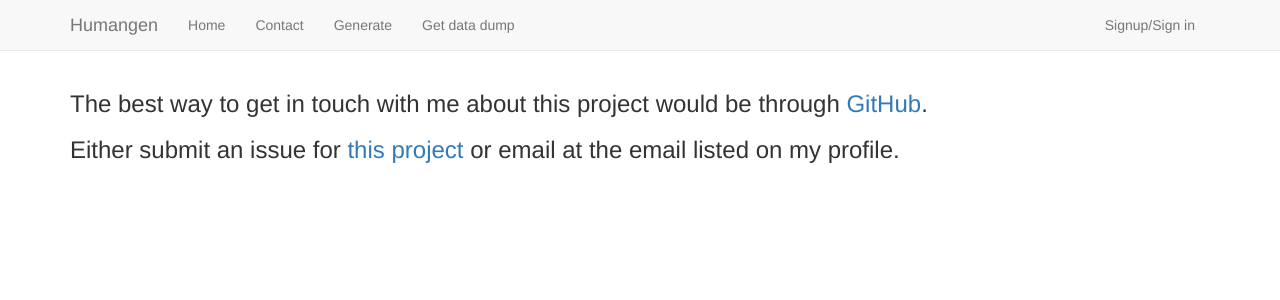
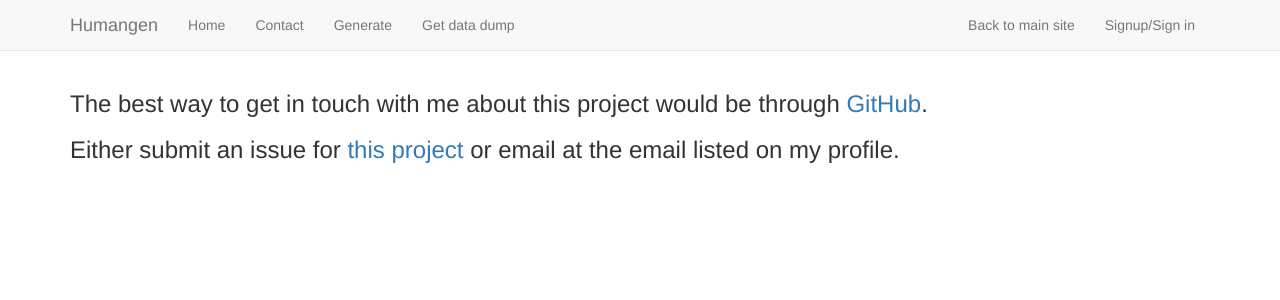
Before and after one commit to NickChapman/humangen, a Django app: page /contact in a window 1280 px wide. Shown: the top 300 px of the page. Run offline with Django 3.2, Linux system fonts and the light colour scheme; parts of the project's set-up code (start-up, migrations or seed data) failed here and were passed over; some libraries are stand-ins or nearby versions.

Commit message:
Adding navbar link to main website

```diff
--- a/amr/templates/amr/base.html
+++ b/amr/templates/amr/base.html
@@ -29,6 +29,7 @@
                 <li><a href="{% url 'get_data' %}">Get data dump</a></li>
             </ul>
             <ul class="nav navbar-nav pull-right">
+                <li><a href="https://nchapman.io">Back to main site</a></li>
                 {% if user.is_authenticated %}
                     <p class="nav navbar-text">Logged in as {{ user.email }}</p>
                     <li><a href="{% url 'signout' %}">Sign out</a></li>
```
